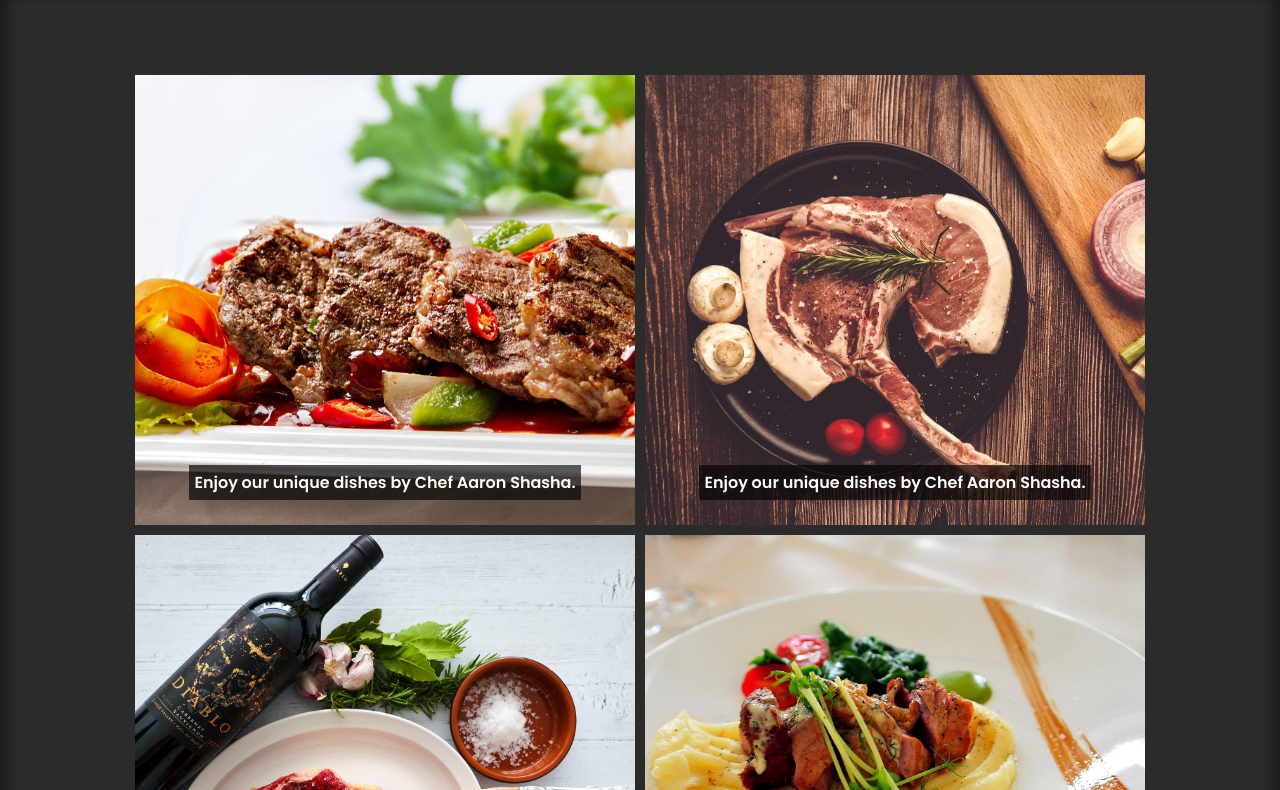
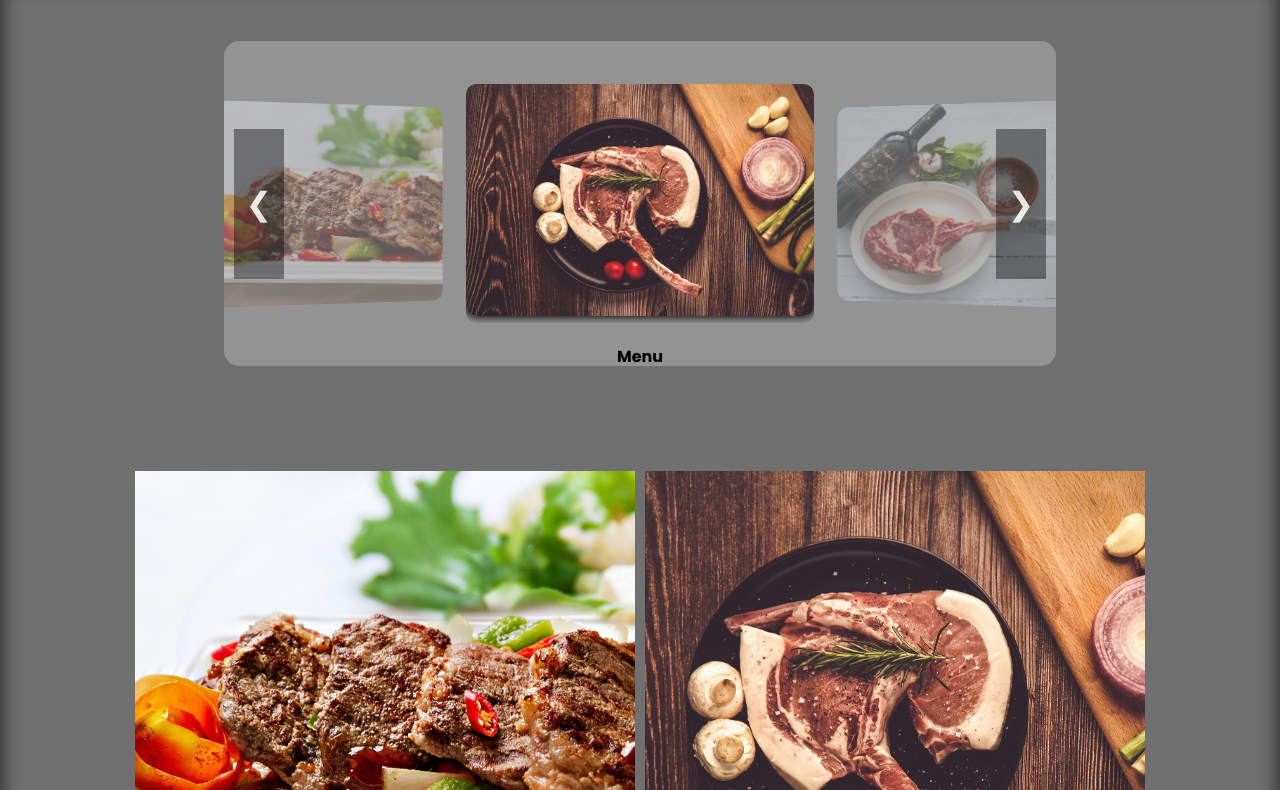
Before and after one commit to ite-dev/alegro-events, a plain HTML site: page index.html in a window 1280 px wide. Shown: the part 927-1717 px from the top of the page. Drawn offline with nearby package versions, Linux system fonts and the light colour scheme; files whose address does not match are found by name.

Commit message:
added - image carousel base.

```diff
--- a/css/style.css
+++ b/css/style.css
@@ -68,9 +68,9 @@ body {
     z-index: -1;
     display: flex;
     flex-direction: column;
-    min-height: calc(100vh - 75px);
+    max-height: calc(100vh - 75px);
     max-width: 100%;
-    margin-top: 65px;
+    margin-top: 63px;
     overflow-x: hidden;
     background: black;
 }
@@ -114,7 +114,7 @@ img {
     animation: show-content 1.2s linear forwards;
     animation-delay: 0.5s;
 
-    box-shadow: 2px 5px 10px 3px black;
+    box-shadow: 0px 5px 15px 2px black;
 }
 
 .navbar-logo{
@@ -289,6 +289,7 @@ button{
     color: black;
     padding: 1px 5px !important;
     border-radius: 15px;
+    border: none;
 }
 /* <!-- ----Home Section--------> */
 .home-section {
@@ -345,6 +346,8 @@ button{
     backdrop-filter: blur(8px);
     background: rgba(255, 255, 255, 0);
     box-shadow: 0px 0px 10px 1px black;
+
+
 }
 
 .logo-img {
@@ -356,9 +359,9 @@ button{
     opacity: 1;
     cursor: pointer;
     border-radius: 50%;
-
-    animation: float 5s linear infinite;
     z-index: 1;
+
+    animation: float 2s linear infinite;
 }
 .logo-img img {
     transform: translateY(-175px) !important;
@@ -390,15 +393,15 @@ button{
 
 @keyframes float {
     0% {
-            transform: translateY(7.5px);
+            transform: translateY(-15.5px);
         }
 
     50% {
-        transform: translateY(15px);
+        transform: translateY(-20px);
     }
 
     100% {
-        transform: translateY(7.5px);
+        transform: translateY(-15.5px);
     }
 }
 
@@ -429,7 +432,7 @@ button{
     position: absolute;
     width: 800px;
     height: 800px;
-    border-left: 1px solid rgba(255, 255, 255, 0.384);
+    border-left: 2px solid rgba(255, 255, 255, 0.384);
     transform: rotate(0deg);
     animation: rotate-border 3.5s linear infinite;
     z-index: -1;
@@ -612,7 +615,7 @@ button{
 
 .home-info p {
     color: snow;
-    margin-top: .5em;
+    margin-bottom: 2em;
     background: rgba(0, 0, 0, 0.651);
     text-align: right;
     padding: 1em 20px;
@@ -667,9 +670,128 @@ button{
 /* <!-- ----End Home Section--------> */
 
 
+/* --------Carousel Base-------- */
+.carousel-container {
+    margin-top: 3em !important;
+    background: rgba(255, 255, 255, 0.247);
+
+    width: 65%;
+    height: 325px;
+    margin: 0 auto;
+    overflow: hidden;
+    perspective: 1000px;
+    border-radius: 15px;
+    display: flex;
+    justify-content: center;
+}
+h4{
+    transform: translateY(-22px);
+}
+
+.carousel {
+    width: 100%;
+    display: flex;
+    gap: 1.5em;
+    transition: transform 0.5s ease-in-out;
+    justify-content: center;
+    align-items: center;
+    transform-style: preserve-3d;
+}
+
+.carousel-item.active {
+    display: block;
+    transition: opacity 1.5s ease;
+}
+
+.carousel-item {
+    border-radius: 10px;
+    width: 400px;
+    height: 250px;
+    position: relative;
+    opacity: 0;
+    display: flex;
+    justify-content: center;
+    align-items: center;
+    perspective: 1000px;
+
+    transform: rotateY(0deg);
+    transform-style: preserve-3d;
+    transform-origin: center center;
+    transition: opacity .5s ease;
+    overflow: hidden;
+}
+
+.carousel-item img {
+    width: 100%;
+    height: 100%;
+    border-radius: 10px;
+    box-shadow: 0px 0px 10px 1px black;
+    transition: transform 0.3s ease;
+    object-fit: cover;
+
+}
+.carousel-item img:hover{
+    transform: scale(1.05);
+}
+
+.carousel-btn {
+    position: absolute;
+    top: 50%;
+    transform: translateY(-50%);
+    background-color: rgba(0, 0, 0, 0.5);
+    color: white;
+    border: none;
+    padding: 15px;
+    cursor: pointer;
+    z-index: 10;
+    font-size: 2rem;
+    transition: background-color 0.3s;
+}
+
+.carousel-btn:hover {
+    background-color: rgba(0, 0, 0, 0.8);
+}
+
+.prev-btn {
+    left: 10px;
+
+}
+.next-btn {
+    right: 10px;
+}
+.prev-btn, .next-btn{
+    width: 50px;
+    height: 150px;
+    border-radius: unset;
+}
+/* --------Carousel Base-------- */
+@media (max-width:975px){
+    .carousel-container {
+        height: 250px;
+        width: 100%;
+        border-radius: 0px;
+    }
+
+    .carousel {
+        width: 100% !important;
+        gap: .5em;
+    }
+
+    .carousel-item{
+        min-width: 200px !important;
+        max-width: 200px !important;
+        height: 180px !important;
+    }
+    .prev-btn {
+        left: 0px;
+    }
+    .next-btn {
+        right: 0px;
+    }
+}
 /* <!-- ----Projects Section---------------> */
 .projects-section {
-    background-color: rgb(43, 43, 43);
+    background-color: rgb(112, 112, 112);
     background-size: cover;
     background-repeat: no-repeat;
     background-position: center center;
@@ -684,7 +806,6 @@ button{
     padding: 0 0 5em 0;
     position: relative;
     box-shadow: inset 0px 0px 20px 2px rgba(0, 0, 0, 0.642);
-
 }
 
 .cards-container {
@@ -1034,6 +1155,8 @@ button{
         min-height: 150px;
         max-height: 150px;
     border-left: 1px solid white;
+    background: transparent;
+    background-color: transparent;
 }
 
 #about-img-box::after {
@@ -1218,14 +1341,14 @@ button{
     display: inline-flex;
     background: rgba(0, 0, 0, 0.747);
     position: fixed;
-    bottom: 1em;
-    right: 0.25em;
+    right: 35px;
     padding: 0;
     margin: 0;
     font-size: var(--fs-scbtn);
     transition: 0.5s;
     animation: btn-up-anim 3s linear infinite;
-    border: 3px solid goldenrod;
+    border: 2px solid goldenrod;
+    z-index: 10;
 }
 
 .btn-up a {
@@ -1242,7 +1365,7 @@ button{
 
 .btn-up:hover{
     color: black;
-    border: 3px solid black;
+    border: 2px solid black;
     background: goldenrod;
     border-radius: 50%;
     transform: scale(1.1) translateY(-5%) rotate(-5deg);
@@ -1252,7 +1375,7 @@ button{
 .btn-up a:hover {
     animation-delay: .5s;
     color: rgb(255, 255, 255) !important;
-    z-index: 1;
+
 }
 
 @keyframes btn-up-anim {
@@ -1538,20 +1661,9 @@ button{
     }
 
     /* <!-- ----@Media Home Section End----------> */
-
-    /* <!-- ----@Media Aside Bar--------------> */
-    .aside-item a {
-        min-width: 70px;
-        min-height: 70px;
-        padding: 1px;
-    }
-
-    /* <!-- ----@Media Aside Bar End----------> */
-
     /* <!-- ----@Media Projects Section--------------> */
     .projects-section {
     background-image: unset;
-    background-color: #0e1116;
     /* overflow-y: scroll;
     scrollbar-width: none; */
     padding: 2.5em 0px 0em;
@@ -1697,8 +1809,8 @@ button{
 
     /* <!-- ----@Media Scroll-up Button-------------> */
     .btn-up {
-        right: 15px !important;
-        bottom: 25px !important;
+        right: 10px !important;
+        bottom: 35px !important;
     }
 
     .btn-up a {
--- a/index.html
+++ b/index.html
@@ -12,7 +12,7 @@
     <link rel="manifest" href="Media/IE-Favicon/site.webmanifest">
     <script src="script/script.js" defer></script>
 
-    <title>Alegro Events - Weddings | Events | Catering | Bar/bat Mitzvah | Hina | Jerusalem </title>
+    <title>Alegro Events - Weddings | Events | Catering | Bar/bat Mitzvah | Henna | Jerusalem </title>
 </head>
 
 <body>
@@ -88,29 +88,28 @@
                     </div>
                 </div>
 
+
+
+                <p class="home-paragraph" style="text-align: center;">
+                    <button class="hide-btn">Hide Text</button>
+                    - Lorem, ipsum dolor sit amet consectetur adipisicing elit. Possimus aperiam omnis esse praesentium, non iste dolorem
+                    voluptatibus
+                </p>
+
                 <div class="social-icons"> <!-- --Social Icons-- -->
                     <div class="social-icons-box">
                         <a href="https://www.facebook.com/AlegroEvents/" target="_blank"><i class='bx bxl-facebook-circle'></i></a>
                         <a href="https://www.instagram.com/alegro_event/" target="_blank"><i class='bx bxl-instagram'></i></a>
                         <a href="https://www.youtube.com/channel/UC7wwEjjdFY19t8rOxXAYaRg/" target="_blank"><i
                                 class='bx bxl-youtube'></i></a>
-                        <a href="" target="_blank"><i
-                                class='bx bxl-whatsapp-square'></i></a>
-                        <a href="mailto:alegroevents2@gmail.com" target="_blank"><i
-                                class='bx bxs-envelope'></i></a>
+                        <a href="" target="_blank"><i class='bx bxl-whatsapp-square'></i></a>
+                        <a href="mailto:alegroevents2@gmail.com" target="_blank"><i class='bx bxs-envelope'></i></a>
                     </div>
                 </div>
-
-                <p class="home-paragraph" style="text-align: center;">
-                    <button class="hide-btn">Hide Text</button>
-                    - Lorem, ipsum dolor sit amet consectetur adipisicing elit. Possimus aperiam omnis esse praesentium, non iste dolorem
-                    voluptatibus
-                </p>
             </div>
 
         </section>
         <!-- --------------Home Section End-------------- -->
-
         <!-- --------------Projects Section-------------- -->
         <section class="projects-section" id="projects-section" onclick="return true">
             <div class="sticky-title">
@@ -122,6 +121,16 @@
                     <p id="JSP" class="projects-filter">[Venue] </p>
                 </div>
             </div>
+
+
+            <div class="carousel-container">
+                <button class="carousel-btn prev-btn">&#10094;</button>
+                <div class="carousel">
+                </div>
+                <button class="carousel-btn next-btn">&#10095;</button>
+            </div>
+            <h4>Menu</h4>
+
 
             <div class="cards-container">
                 <!-- --Cards Container-- -->
--- a/script/script.js
+++ b/script/script.js
@@ -79,7 +79,7 @@ document.addEventListener('DOMContentLoaded', function () {
 // Typing Text Animation //
 document.addEventListener("DOMContentLoaded", function () {
     const container = document.querySelector('.animated-typing');
-    const words = ["אולמי אלגרו ירושלים".split('').reverse().join(''),"Weddings.", "Events.", "Bar / Bat  Mitzvah.", "Hina  Ceremony.", "Catering.", "Brit Mila", "עליה לתורה".split('').reverse().join('')];
+    const words = ["אולמי אלגרו ירושלים".split('').reverse().join(''),"Weddings.", "Events.", "Bar / Bat  Mitzvah.", "Henna  Ceremony.", "Catering.", "Brit Mila", "עליה לתורה".split('').reverse().join('')];
 
     let currentWordIndex = 0;
     const animateText = (textToAnimate) => {
@@ -172,7 +172,7 @@ wrapper.addEventListener('wheel', (e) => {
 
 
 
-
+// Temp Controllers //
 const hideBtn = document.querySelector('.hide-btn');
 hideBtn.style = "color: cyan";
 
@@ -182,7 +182,7 @@ hideBtn.addEventListener('click', () => {
     if(hideBtn.innerHTML === "Hide Text"){
         homeP.style = "color: transparent; background: transparent;";
         hideBtn.innerHTML = "Show";
-        hideBtn.style = "color: white; background: black;"
+        hideBtn.style = "color: white; background: transparent;"
     }
     else{
         homeP.style = "color: white; background: rgb(0,0,0,.5);";
@@ -198,10 +198,116 @@ hideTypingBtn.addEventListener('click', () => {
     if(hideTypingBtn.innerHTML === "Hide"){
         typingTextContainer.style = "display: none !important;";
         hideTypingBtn.innerHTML = "show";
-        hideTypingBtn.style = "background: black; color: white; opacity: .5;"
+        hideTypingBtn.style = "background: none; color: white; opacity: .5;"
     } else{
         typingTextContainer.style = "display: unset !important";
         hideTypingBtn.innerHTML = "Hide"
         hideTypingBtn.style = "background: transparent; color: black; opacity: 1;"
     };
 });
+// Temp Controllers //
+
+// Scroll Position: scroll-up btn display,  //
+document.addEventListener('scroll', function() {
+    const scrollButton = document.querySelector('.btn-up');
+    const scrollPosition = window.scrollY;
+
+    if (scrollPosition >= 100) {
+        scrollButton.style.bottom = '50px';
+        scrollButton.style.opacity = 1;
+    }
+    else if (scrollPosition < 100 || scrollPosition > 200) {
+        scrollButton.style.bottom = '-100px';
+        scrollButton.style.opacity = 0;
+    }
+});
+// Scroll Position: scroll-up btn display,  //
+
+
+// Image Carousel
+const carouselBasePath = window.location.pathname.includes('alegro-events')
+    ? '/alegro-events/public/gallery/tempbgs/'
+    : '/public/gallery/tempbgs/';
+
+const carouselFilenames = [
+    'dishes-1.jpg',
+    'dishes-2.jpg',
+    'dishes-3.jpg',
+    'dishes-4.jpg',
+    'dishes-5.jpg',
+    'dishes-6.jpg',
+];
+
+const carousel = document.querySelector('.carousel');
+carouselFilenames.forEach((filename, index) => {
+    const carouselItem = document.createElement('div');
+    carouselItem.className = 'carousel-item';
+    carouselItem.innerHTML = `
+        <img src="${carouselBasePath}${filename}" alt="Image ${index + 1}">
+    `;
+    carousel.appendChild(carouselItem);
+});
+
+const totalItems = carouselFilenames.length;
+const prevBtn = document.querySelector('.prev-btn');
+const nextBtn = document.querySelector('.next-btn');
+let index = 1;
+
+function updateCarousel(){
+    const items = document.querySelectorAll('.carousel-item');
+
+    items.forEach(item => {
+        item.classList.remove('active');
+        item.style.transform = "none";
+        item.style.display = "none";
+        item.style.opacity = .4;
+    });
+
+    const centerIndex = (index + totalItems) % totalItems;
+    const leftIndex = (centerIndex - 1 + totalItems) % totalItems;
+    const rightIndex = (centerIndex + 1) % totalItems;
+
+    items[centerIndex].classList.add('active');
+    items[centerIndex].style.opacity = 1;
+    items[centerIndex].style.display = "block";
+    items[centerIndex].style.transform = 'rotateY(0deg)';
+    items[centerIndex].style.height = "unset";
+    items[centerIndex].style.width = "400px";
+    items[centerIndex].style.minWidth = "250px";
+
+    items[leftIndex].classList.add('active');
+    items[centerIndex].style.opacity = 1;
+    items[leftIndex].style.display = "block";
+    items[leftIndex].style.transform = 'rotateY(20deg)';
+    items[leftIndex].style.height = "200px";
+    items[leftIndex].style.width = "250px";
+
+    items[rightIndex].classList.add('active');
+    items[centerIndex].style.opacity = 1;
+    items[rightIndex].style.display = "block";
+    items[rightIndex].style.transform = 'rotateY(-20deg)';
+    items[rightIndex].style.height = "200px";
+    items[rightIndex].style.width = "250px";
+};
+
+prevBtn.addEventListener('click', () => {
+    index--;
+    if (index <= 0) {
+        index = totalItems -2;
+    }
+    updateCarousel();
+});
+nextBtn.addEventListener('click', () => {
+    index++;
+
+    if(index >= totalItems){
+        index = 1;
+    }
+    if(index >= totalItems -1){
+        index = 1;
+    }
+    updateCarousel();
+});
+
+updateCarousel();
+// Image Carousel //
```
Also changed, not shown: public/gallery/tempbgs/bg11.jpg (added), public/gallery/tempbgs/bg13.jpg (added), public/gallery/tempbgs/bg14.jpg (added), public/gallery/tempbgs/bg15.jpg (added), public/gallery/tempbgs/bg16.jpg (added), public/gallery/tempbgs/bg17.jpg (added), public/gallery/tempbgs/bg18.jpg (added), public/gallery/tempbgs/bg3-mobile.jpg (added), public/gallery/tempbgs/bg3.jpg (added), public/gallery/tempbgs/bg7.jpg (added), public/gallery/tempbgs/bg8.jpg (added), public/gallery/tempbgs/bg9.jpg (added), 1 other file.
